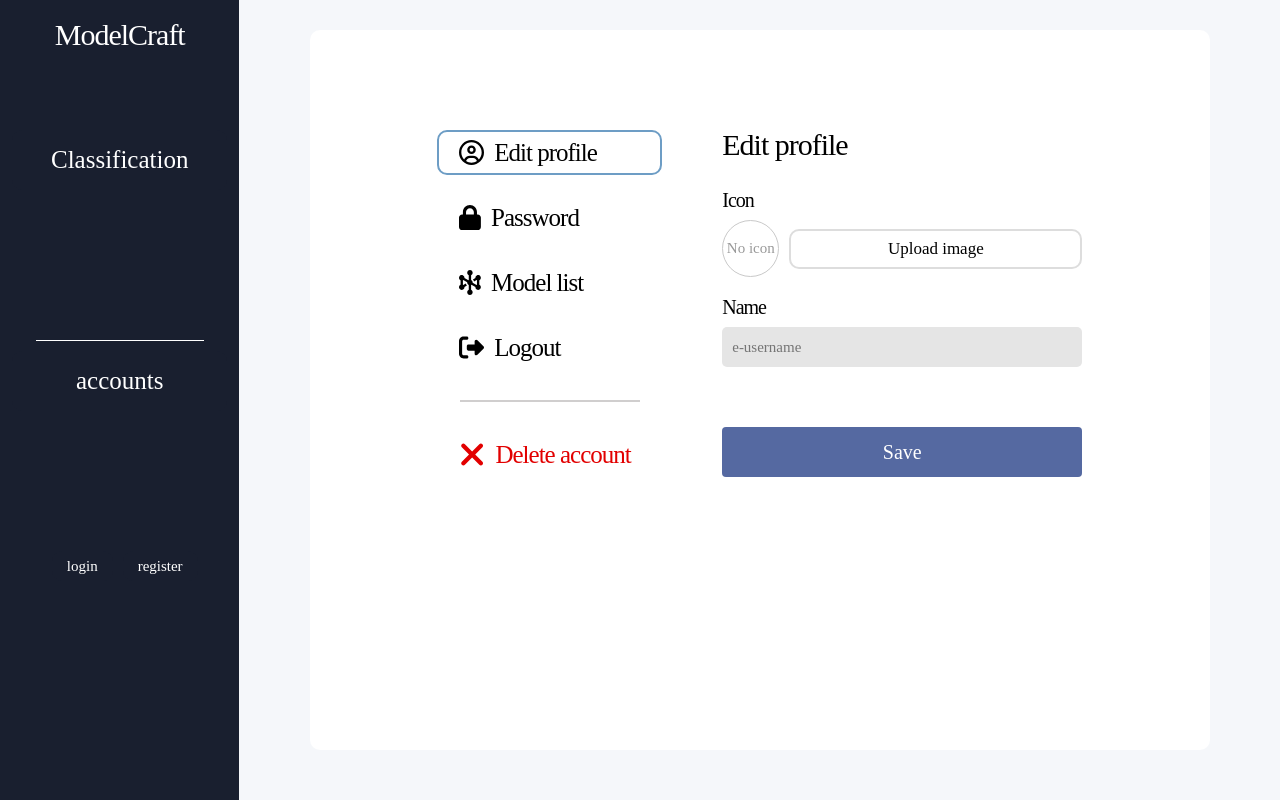
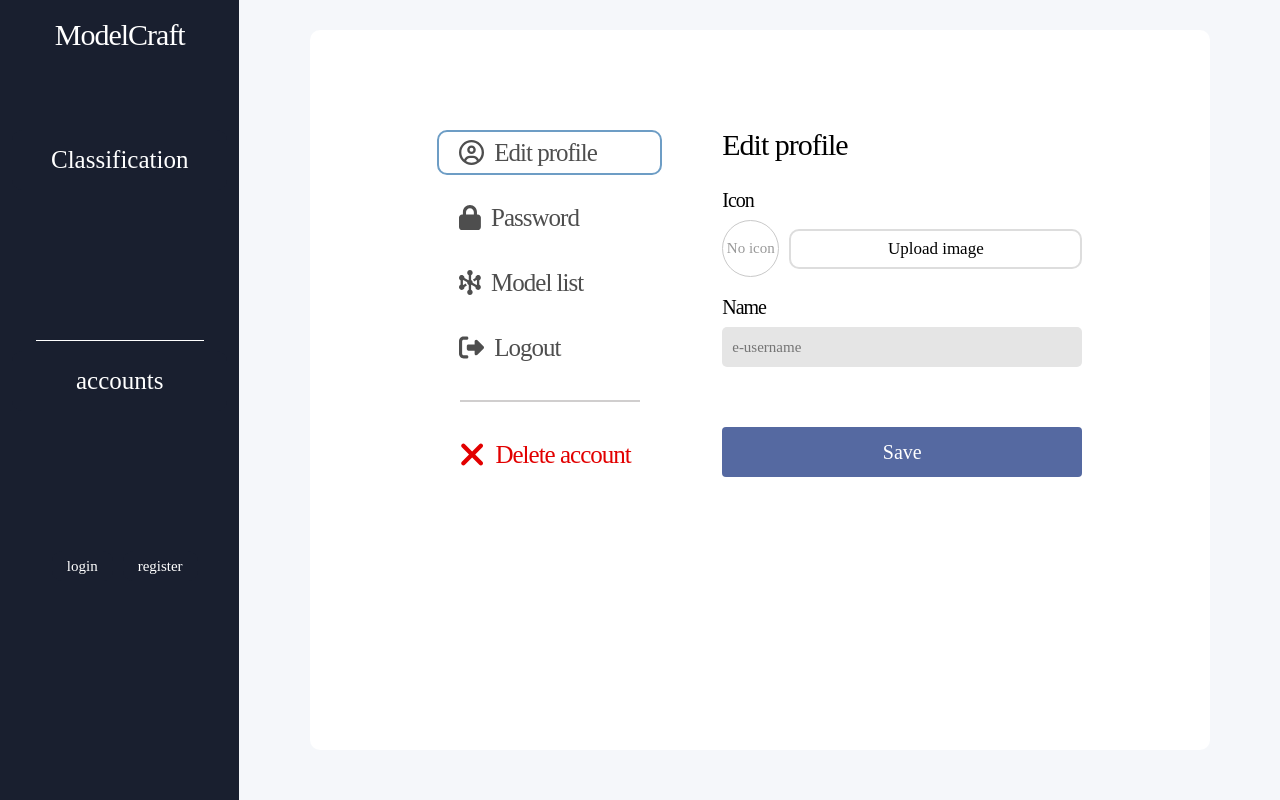
Before and after one commit to LMM-Lab/ModelCraft-Frontend, a Next.js app: page /accounts/EditProfile in a window 1280 px wide. Built offline with nearby package versions, Linux system fonts and the light colour scheme; no server answers.

Commit message:
<refactor>色合い変更

```diff
--- a/src/app/accounts/NavItem.tsx
+++ b/src/app/accounts/NavItem.tsx
@@ -16,7 +16,7 @@ const StyledLink = styled(Link)<{ $active: boolean }>`
   display: flex;
   align-items: center;
   width:100%;
-  height:4.5rem;
+  min-height:4.5rem;
   border-radius: 10px;
   font-weight: 500;
   border: 2px solid ${({ $active }) => ($active ? "#6D9DC5" : "transparent")};
--- a/src/app/accounts/layout.tsx
+++ b/src/app/accounts/layout.tsx
@@ -31,13 +31,14 @@ const fontSize='2.5rem'
 
 export default function Layout({ children }: { children: ReactNode }) {
   if (!children) return null;
+  const navColor="#4e4e4e"
   return (
     <ContainerDiv>
       <Flex $marginRight="3rem" $width="25%" $height="fit-content" $flex_direction="column" $justify_content="center" $align_items="center">
-        <NavItem href="/accounts/EditProfile" text="Edit profile"><FontAwesomeIcon icon={faCircleUser} style={{fontSize:fontSize}}/></NavItem>
-        <NavItem href="/accounts/Password" text="Password"><FontAwesomeIcon icon={faLock} style={{fontSize:fontSize}}/></NavItem>
-        <NavItem href="/accounts/ModelList" text="Model list"><FontAwesomeIcon icon={faHexagonNodes} style={{fontSize:fontSize}}/></NavItem>
-        <NavItem href="/accounts/Logout" text="Logout"><FontAwesomeIcon icon={faRightFromBracket} style={{fontSize:fontSize}}/></NavItem>
+        <NavItem href="/accounts/EditProfile" text="Edit profile" color={navColor}><FontAwesomeIcon icon={faCircleUser} style={{fontSize:fontSize,color:navColor}}/></NavItem>
+        <NavItem href="/accounts/Password" text="Password" color={navColor}><FontAwesomeIcon icon={faLock} style={{fontSize:fontSize,color:navColor}}/></NavItem>
+        <NavItem href="/accounts/ModelList" text="Model list" color={navColor}><FontAwesomeIcon icon={faHexagonNodes} style={{fontSize:fontSize,color:navColor}}/></NavItem>
+        <NavItem href="/accounts/Logout" text="Logout" color={navColor}><FontAwesomeIcon icon={faRightFromBracket} style={{fontSize:fontSize,color:navColor}}/></NavItem>
         <Line></Line>
         <NavItem href="/accounts/DeleteAccount" text="Delete account" color="#e20000"><FontAwesomeIcon icon={faXmark} style={{fontSize:'3.5rem',color:'#e20000'}}/></NavItem>
       </Flex>
--- a/src/app/page.tsx
+++ b/src/app/page.tsx
@@ -1,10 +1,8 @@
-'use client'
-import { ThemeProvider } from "styled-components";
-import GlobalStyles from "@/styles/GlobalStyles";
-import theme from "@/styles/theme";
 import Text from "@/component/common/Text";
+import { redirect } from "next/navigation"
 
 export default function Home() {
+  redirect("/classification/train")
   return (
       <Text $variants="ExtraLarge">
         /page
```
